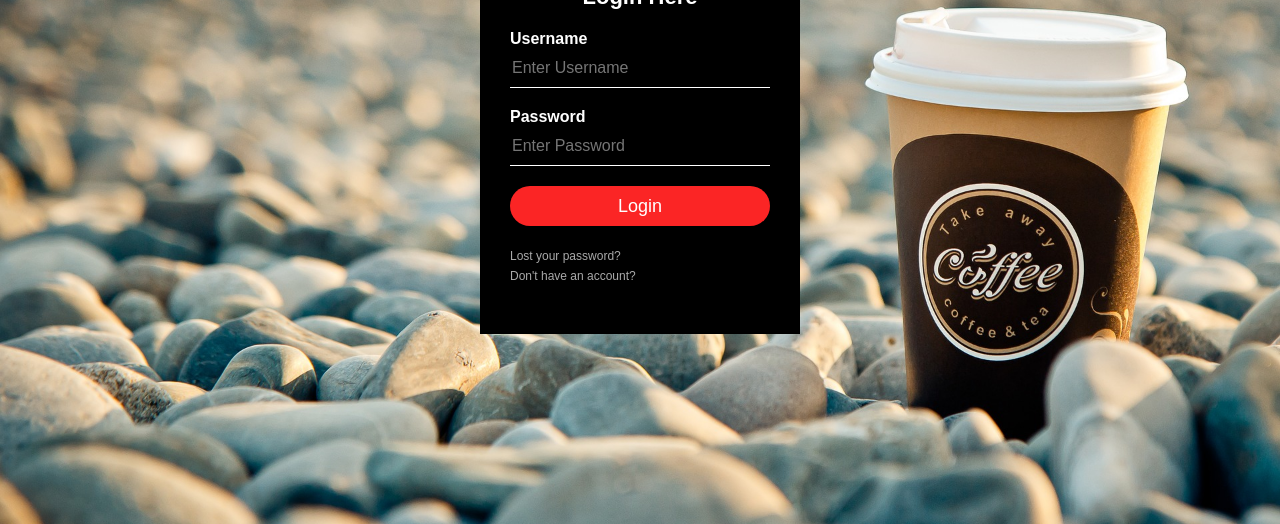
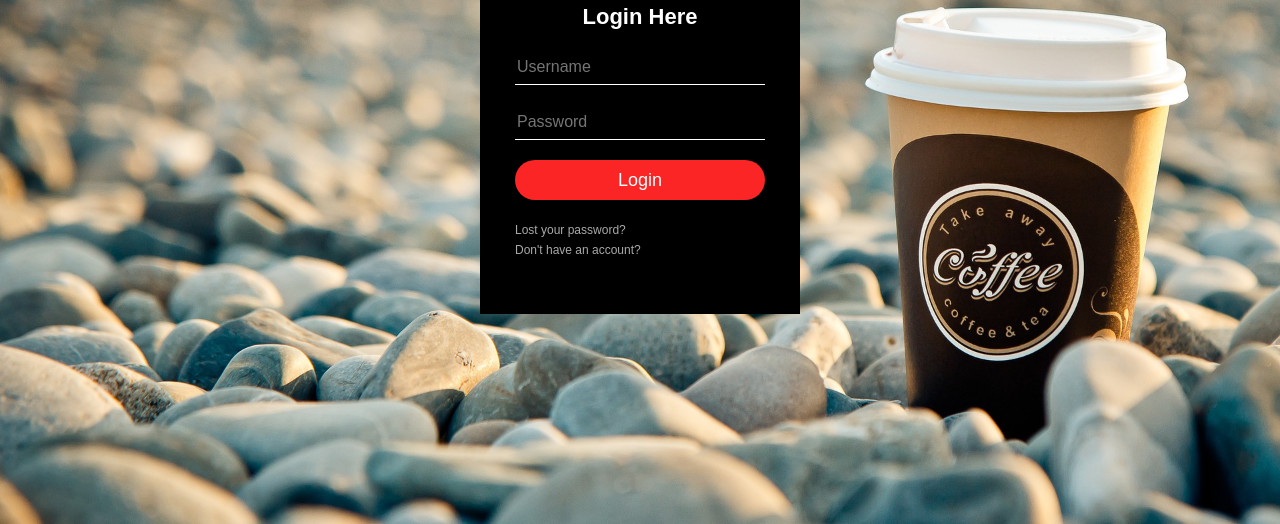
Before and after one commit to thewhiteant/Jucyproject, a plain HTML site: page templates/login/login.html in a window 1280 px wide. Shown: the part 276-800 px from the top of the page. Drawn offline with Linux system fonts and the light colour scheme.

Commit message:
whiteant finishing touch

```diff
--- a/templates/login/login.html
+++ b/templates/login/login.html
@@ -7,10 +7,8 @@
     <img src="logo.png" class="avatar">
         <h1>Login Here</h1>
         <form>
-            <p>Username</p>
-            <input type="text" name="" placeholder="Enter Username">
-            <p>Password</p>
-            <input type="password" name="" placeholder="Enter Password">
+            <input type="text" name="" placeholder="Username">
+            <input type="password" name="" placeholder="Password">
             <input type="submit" name="" value="Login">
             <a href="#">Lost your password?</a><br>
             <a href="#">Don't have an account?</a>
--- a/templates/login/main.css
+++ b/templates/login/main.css
@@ -1,15 +1,20 @@
+html {
+ background: url(pic1.jpg) no-repeat center center fixed;
+  -webkit-background-size: cover;
+  -moz-background-size: cover;
+  -o-background-size: cover;
+  background-size: cover;
+}
+
 body{
     margin: 0;
     padding: 0;
-    background: url(pic1.jpg);
-    background-size: cover;
-    background-position: center;
     font-family: sans-serif;
 }
 
 .loginbox{
     width: 320px;
-    height: 420px;
+    height: 380px;
     background: #000;
     color: #fff;
     top: 50%;
@@ -17,7 +22,7 @@ body{
     position: absolute;
     transform: translate(-50%,-50%);
     box-sizing: border-box;
-    padding: 70px 30px;
+    padding: 70px 35px;
 }
 
 .avatar{
@@ -53,8 +58,9 @@ h1{
     border-bottom: 1px solid #fff;
     background: transparent;
     outline: none;
-    height: 40px;
-    color: #fff;
+    height: 35px;
+    color: white;
+    text-align: left;
     font-size: 16px;
 }
 .loginbox input[type="submit"]
@@ -70,8 +76,8 @@ h1{
 .loginbox input[type="submit"]:hover
 {
     cursor: pointer;
-    background: #ffc107;
-    color: #000;
+    background: #c93838;
+    color: white;
 }
 .loginbox a{
     text-decoration: none;
@@ -82,5 +88,5 @@ h1{
 
 .loginbox a:hover
 {
-    color: #ffc107;
+    color: white;
 }
```
